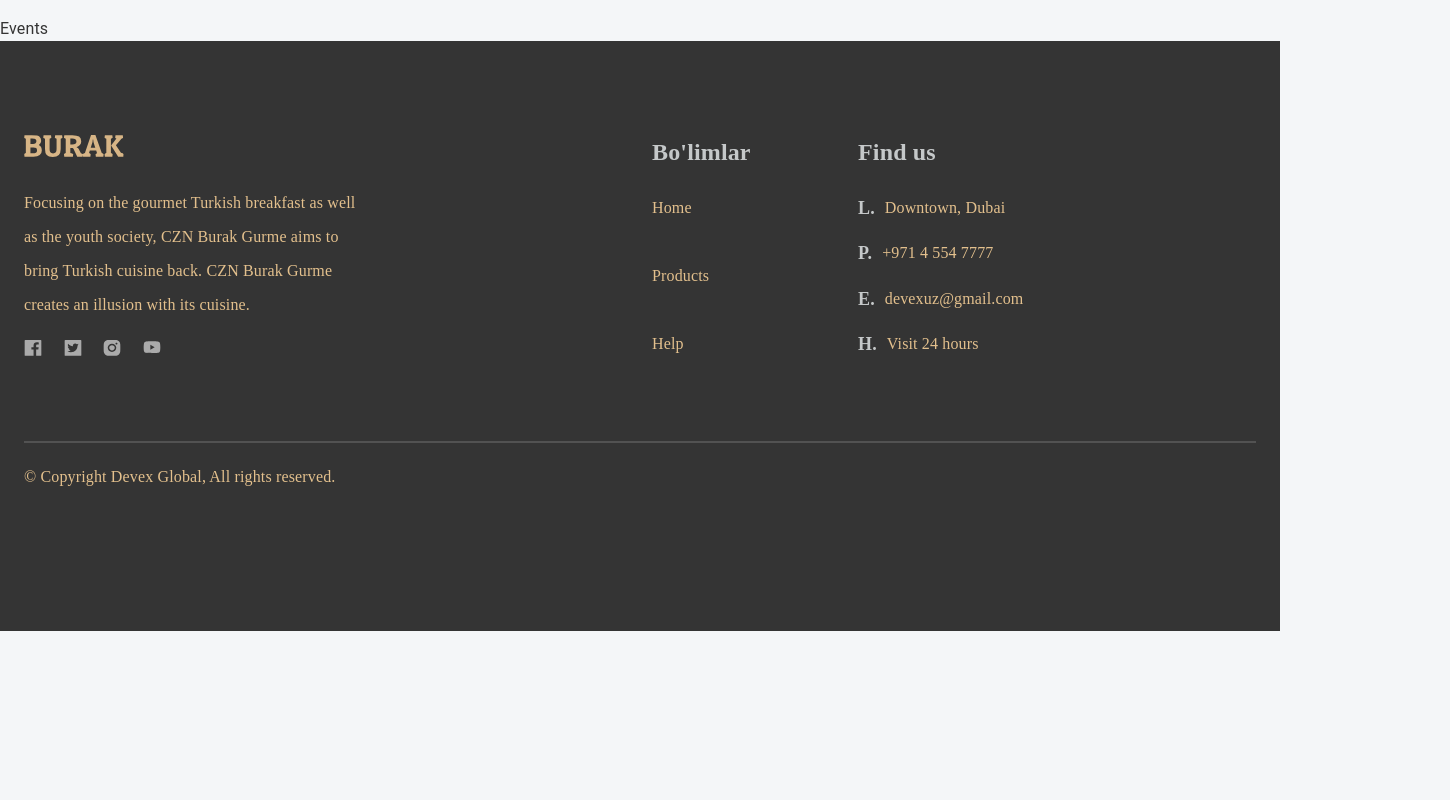
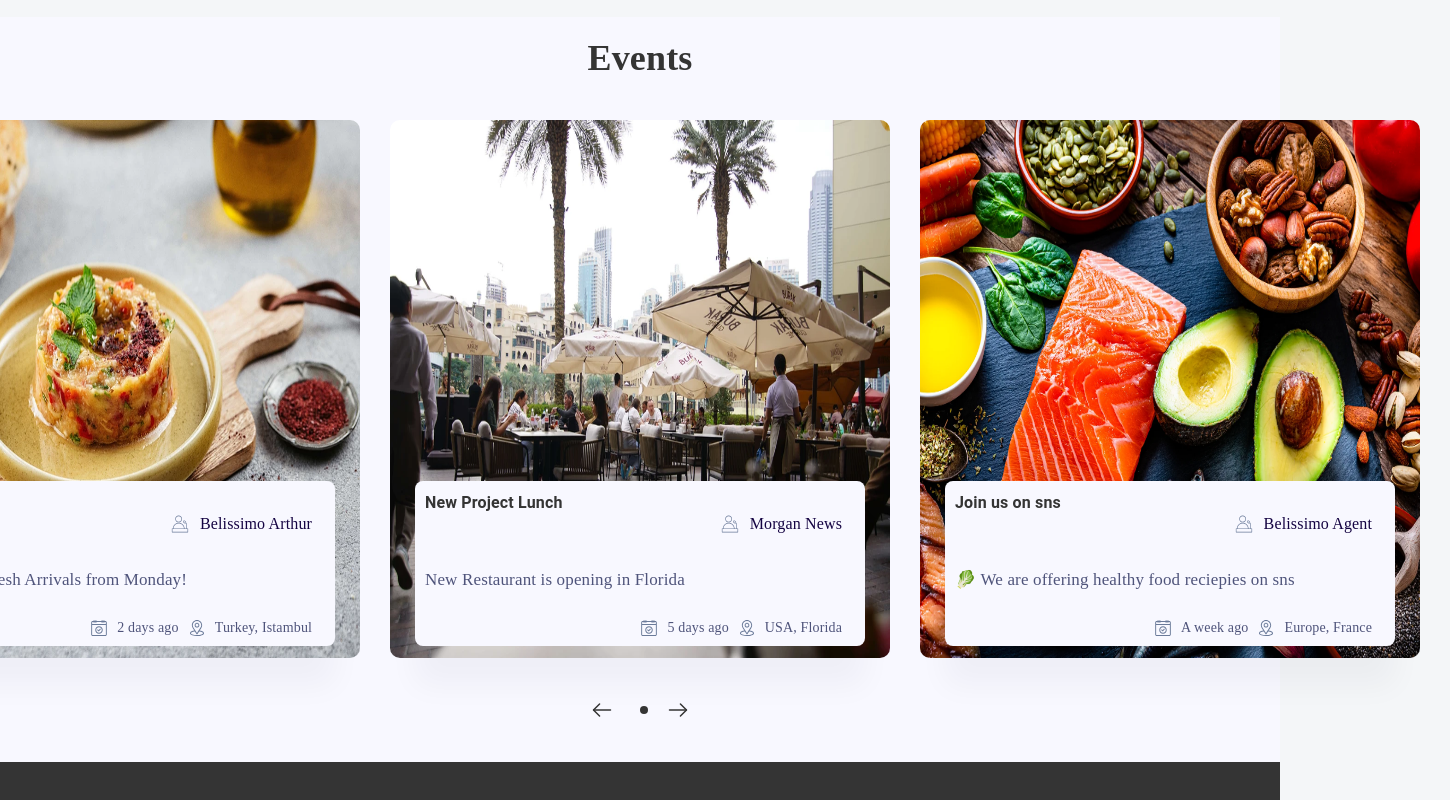
Before and after one commit to Felix0308/burak-react, a React (Create React App) app: page / in a window 1280 px wide. Shown: the part 3400-4200 px from the top of the page, 1450 px wide, since content can reach past the window. Before the commit the page ends 4031 px from the top, so only its background shows below. Built offline with nearby package versions, Linux system fonts and the light colour scheme.

Commit message:
feat: develop events sectional component

```diff
--- a/package.json
+++ b/package.json
@@ -18,6 +18,7 @@
     "react-router-dom": "^5.1.9",
     "react-scripts": "5.0.0",
     "styled-components": "^5.3.5",
+    "swiper": "^8.3.1",
     "typescript": "~4.1.5",
     "web-vitals": "^2.1.4"
   },
--- a/src/app/screens/homePage/Events.tsx
+++ b/src/app/screens/homePage/Events.tsx
@@ -1,6 +1,85 @@
-import React from "react";
-import { Container } from "@mui/material";
+import { Box, Stack } from "@mui/material";
+import { Swiper, SwiperSlide } from "swiper/react";
+import SwiperCore, { Autoplay, Navigation, Pagination } from "swiper";
+import { plans } from "../../../lib/data/plans";
+
+SwiperCore.use([Autoplay, Navigation, Pagination]);
 
 export default function Events() {
-  return <div>Events</div>;
+  return (
+    <div className={"events-frame"}>
+      <Stack className={"events-main"}>
+        <Box className={"events-text"}>
+          <span className={"category-title"}>Events</span>
+        </Box>
+
+        <Swiper
+          className={"events-info swiper-wrapper"}
+          slidesPerView={"auto"}
+          centeredSlides={true}
+          spaceBetween={30}
+          navigation={{
+            nextEl: ".swiper-button-next",
+            prevEl: ".swiper-button-prev",
+          }}
+          pagination={{
+            el: ".swiper-pagination",
+            clickable: true,
+          }}
+          autoplay={{
+            delay: 2000,
+            disableOnInteraction: true,
+          }}
+        >
+          {plans.map((value, number) => {
+            return (
+              <SwiperSlide key={number} className={"events-info-frame"}>
+                <div className={"events-img"}>
+                  <img src={value.img} className={"events-img"} />
+                </div>
+                <Box className={"events-desc"}>
+                  <Box className={"events-bott"}>
+                    <Box className={"bott-left"}>
+                      <div className={"event-title-speaker"}>
+                        <strong>{value.title}</strong>
+                        <div className={"event-organizator"}>
+                          <img src={"/icons/speaker.svg"} />
+                          <p className={"spec-text-author"}>{value.author}</p>
+                        </div>
+                      </div>
+
+                      <p className={"text-desc"}> {value.desc} </p>
+
+                      <div className={"bott-info"}>
+                        <div className={"bott-info-main"}>
+                          <img src={"/icons/calendar.svg"} />
+                          {value.date}
+                        </div>
+                        <div className={"bott-info-main"}>
+                          <img src={"/icons/location.svg"} />
+                          {value.location}
+                        </div>
+                      </div>
+                    </Box>
+                  </Box>
+                </Box>
+              </SwiperSlide>
+            );
+          })}
+        </Swiper>
+        <Box className={"prev-next-frame"}>
+          <img
+            src={"/icons/arrow-right.svg"}
+            className={"swiper-button-prev"}
+          />
+          <div className={"dot-frame-pagination swiper-pagination"}></div>
+          <img
+            src={"/icons/arrow-right.svg"}
+            className={"swiper-button-next"}
+            style={{ transform: "rotate(-180deg)" }}
+          />
+        </Box>
+      </Stack>
+    </div>
+  );
 }
--- a/src/css/home.css
+++ b/src/css/home.css
@@ -324,3 +324,192 @@
   line-height: 34px;
   color: #e3c08d;
 }
+
+
+/** EVENTS **/
+
+.homepage .events-frame {
+  width: 100%;
+  height: 745px;
+  background: #f8f8ff;
+  display: flex;
+}
+
+.homepage .events-frame .category-title {
+  font-family: "Dancing Script";
+  font-style: normal;
+  font-weight: 700;
+  font-size: 36px;
+  line-height: 43px;
+  padding-top: 20px;
+}
+
+.homepage .events-frame .events-main {
+  position: relative;
+  width: 100%;
+  display: flex;
+  flex-direction: column;
+  justify-content: center;
+  align-items: center;
+}
+
+.homepage .events-frame .events-main .events-text {
+  width: auto;
+  height: 70px;
+  margin-bottom: 40px;
+  display: flex;
+  flex-direction: column;
+  align-items: center;
+  justify-content: center;
+}
+
+.homepage .events-frame .events-main .prev-next-frame {
+  position: relative;
+  display: flex;
+  justify-content: center;
+  align-items: center;
+  width: 250px;
+  margin: 40px 0 40px 0;
+  height: 25px;
+}
+
+.homepage .events-frame .dot-frame-pagination {
+  position: relative;
+  width: auto;
+  display: flex;
+}
+
+.homepage .events-frame .events-main .events-info {
+  width: 100%;
+  height: 100%;
+  display: flex;
+  flex-direction: row;
+  justify-content: space-between;
+}
+
+.homepage .events-frame .events-info .events-info-frame {
+  position: relative;
+  width: 500px;
+  height: 100%;
+  display: flex;
+  flex-direction: column;
+  align-items: center;
+}
+
+.homepage .events-frame .events-img {
+  width: 100%;
+  height: 100%;
+  display: flex;
+  border-radius: 10px;
+  background-size: cover;
+}
+
+.homepage .events-frame .events-desc {
+  position: absolute;
+  margin-bottom: 7px;
+  padding: 10px;
+  display: flex;
+  width: 90%;
+  height: auto;
+  bottom: 5px;
+  background: #f8f8ff;
+  box-shadow: 0px 40px 30px rgba(25, 25, 46, 0.04);
+  border-radius: 8px;
+}
+
+.homepage .events-frame .events-desc .events-bott {
+  width: 97%;
+  height: auto;
+  display: flex;
+  flex-direction: row;
+  justify-content: space-between;
+  align-items: center;
+}
+
+.homepage .events-frame .events-desc .events-bott .bott-left {
+  width: 100%;
+  height: 100%;
+  display: flex;
+  flex-direction: column;
+}
+
+.homepage .events-frame .bott-left .event-title-speaker {
+  display: flex;
+  flex-direction: row;
+  justify-content: space-between;
+}
+
+.homepage .events-frame .event-title-speaker .event-organizator {
+  display: flex;
+  align-items: center;
+}
+
+.homepage .events-frame .event-title-speaker .event-organizator img {
+  width: 20px;
+  margin-right: 10px;
+}
+
+.homepage .events-frame .event-organizator .spec-text-author {
+  font-family: "GT Walsheim Pro";
+  font-style: normal;
+  line-height: 34px;
+  color: #140342;
+}
+
+.homepage .events-frame .bott-left .text-desc {
+  margin-top: 10px;
+  font-family: "GT Walsheim Pro";
+  font-style: normal;
+  font-weight: 400;
+  font-size: 17px;
+  line-height: 26px;
+  color: #4f547b;
+}
+
+.homepage .events-frame .bott-left .bott-info {
+  margin-top: 10px;
+  display: flex;
+  justify-content: flex-end;
+  flex-direction: row;
+  width: 100%;
+  height: 16px;
+}
+
+.homepage .events-frame .bott-info .bott-info-main {
+  margin-left: 10px;
+  display: flex;
+  justify-content: space-between;
+  flex-direction: row;
+  width: auto;
+  height: 100%;
+  font-family: "GT Walsheim Pro";
+  font-style: normal;
+  font-weight: 400;
+  font-size: 14px;
+  line-height: 16px;
+  color: #4f547b;
+}
+
+.homepage .events-frame .bott-info .bott-info-main img {
+  margin-right: 10px;
+}
+
+.homepage .events-frame .swiper-wrapper {
+  display: flex;
+  flex-direction: row;
+}
+
+.homepage .events-frame .swiper-pagination-bullet {
+  margin-right: 5px;
+  width: 8px;
+  height: 8px;
+  text-align: center;
+  opacity: 1;
+  background: #f8f8ff;
+  border-radius: 50%;
+}
+
+.homepage .events-frame .swiper-pagination-bullet-active {
+  background: #343434;
+  border-radius: 50%;
+}
--- /dev/null
+++ b/src/lib/data/plans.ts
@@ -0,0 +1,34 @@
+export const plans = [
+	{
+		title: 'Hot Discount Days',
+		desc: 'Each Friday we deliver highest discounts',
+		author: 'Chef Deming',
+		date: '30 min ago',
+		location: 'Turkey, Istambul',
+		img: '/img/discount.webp',
+	},
+	{
+		title: 'Coming Soon',
+		desc: 'Be ready for fresh Arrivals from Monday!',
+		author: 'Belissimo Arthur',
+		date: '2 days ago',
+		location: 'Turkey, Istambul',
+		img: '/img/fresh.webp',
+	},
+	{
+		title: 'New Project Lunch',
+		desc: 'New Restaurant is opening in Florida',
+		author: 'Morgan News',
+		date: '5 days ago',
+		location: 'USA, Florida',
+		img: '/img/coming.webp',
+	},
+	{
+		title: 'Join us on sns',
+		desc: '🥬 We are offering healthy food reciepies on sns',
+		author: 'Belissimo Agent',
+		date: 'A week ago',
+		location: 'Europe, France',
+		img: '/img/food-city.webp',
+	},
+];
--- /dev/null
+++ b/src/lib/data/terms.ts
@@ -0,0 +1,6 @@
+export const terms = [
+	'Making orders from the site is complete, live register to use communications you must pass.',
+	'This is why you cannot cancel your orders once you have paid for them check before making payments.',
+	'It is not possible to write and distribute personal ads without the permission of the admin.',
+	'All your actions are under the control of our restaurant administration, so please follow the general rules.',
+];
```
Also changed, not shown: src/lib/data/faq.ts (added, +26 -0 lines), 1 other file (tests, documents, lock files or other folders).
